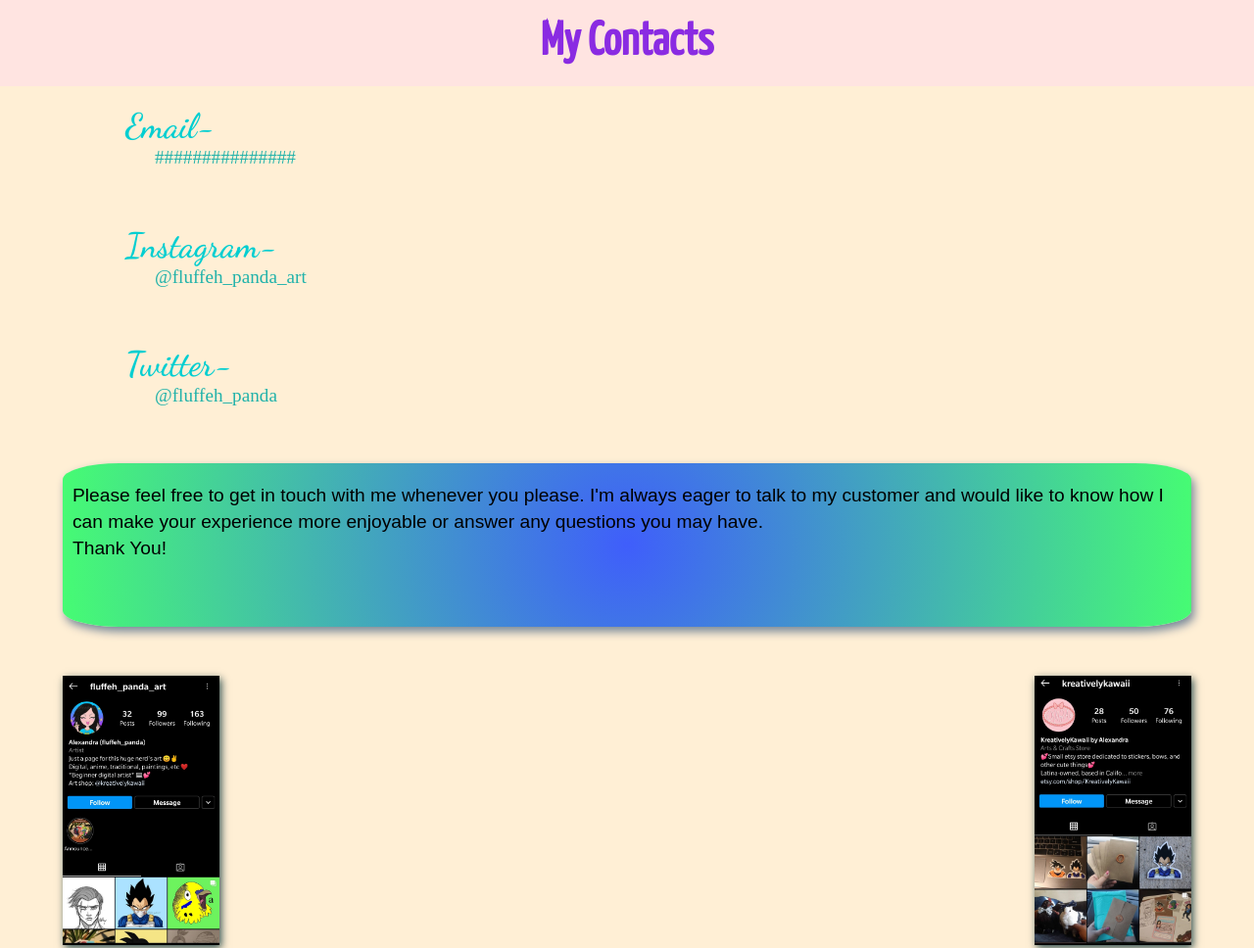
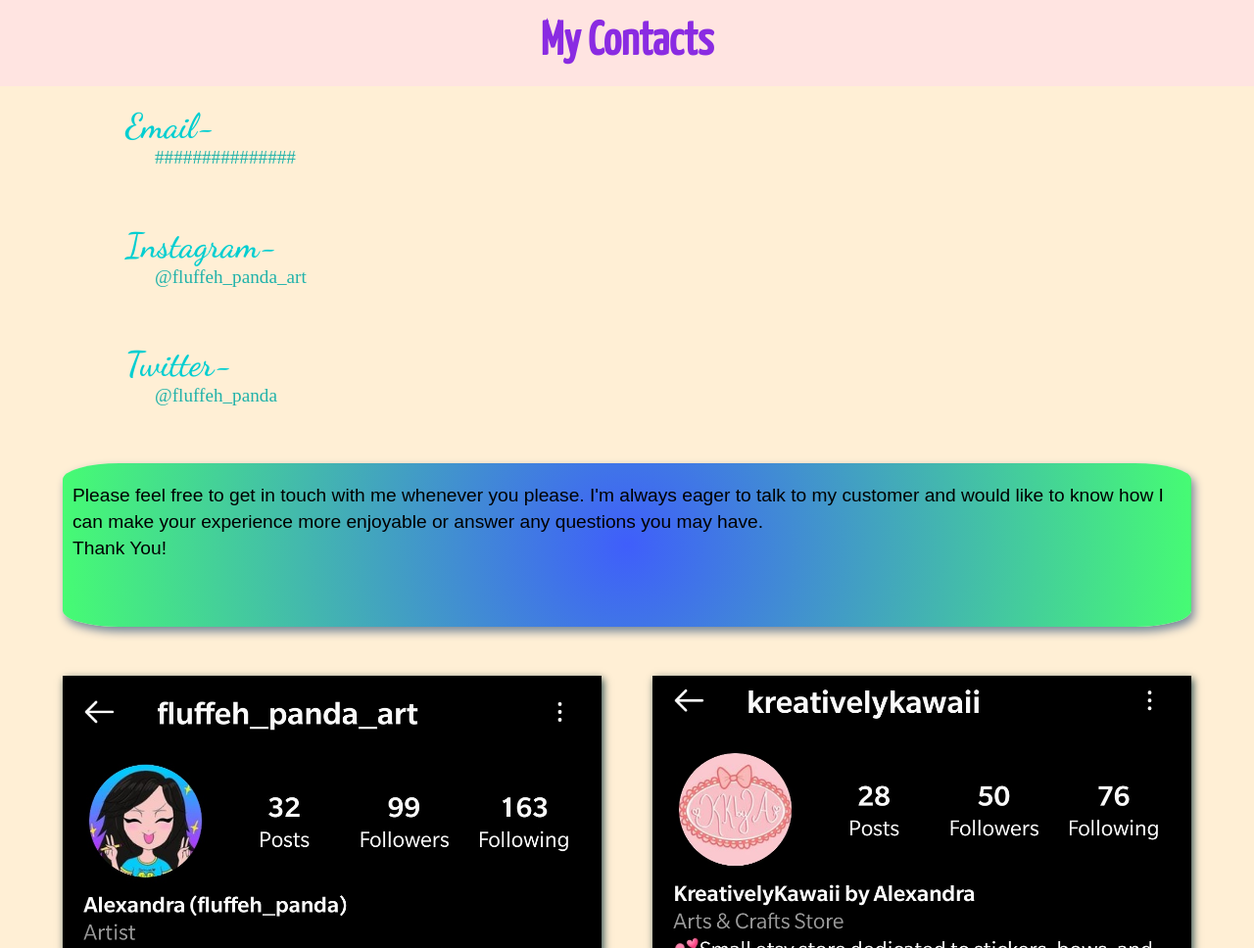
Before and after one commit to Reyvictor100/code-2020, a plain HTML site: page contact.html in a window 1280 px wide. Shown: the top 968 px of the page at 98% size. Drawn offline with Linux system fonts and the light colour scheme.

Commit message:
pictures size changes

```diff
--- a/contact.css
+++ b/contact.css
@@ -51,15 +51,15 @@ body, html{
     margin-bottom: 50px;
 }
 .insatgram-pic{
-    width: 160px;
+    width: 43%;
     margin-left: 5%;
     min-height: 200px;
     box-shadow:2px 3px 8px darkslategray;
 }
 .instagram-2{
-    width: 160px;
+    width: 43%;
     float: right;
-    min-height: 275px;
+    min-height: 278px;
     margin-right: 5%;
     box-shadow:2px 3px 8px darkslategray;
 }
```
